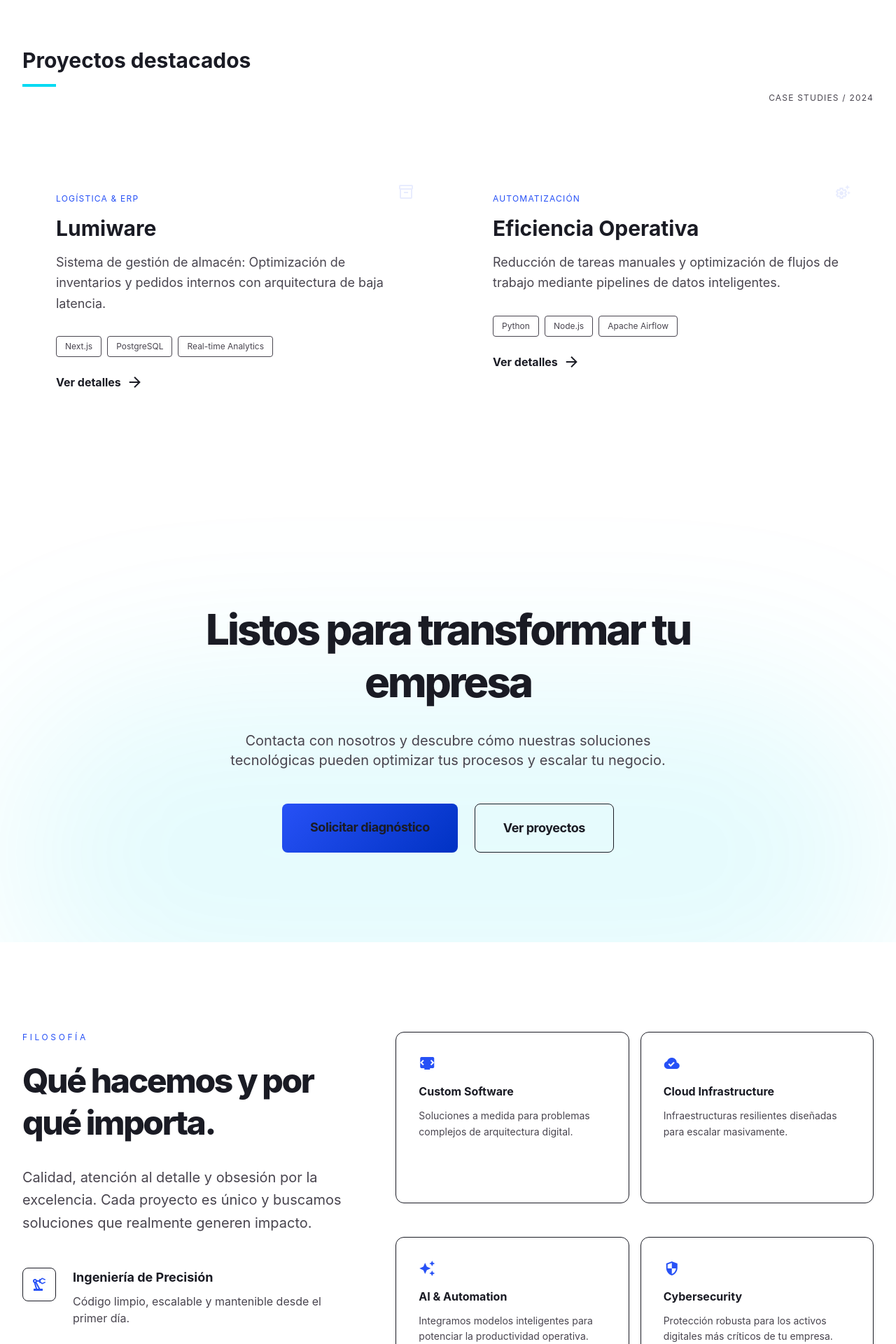
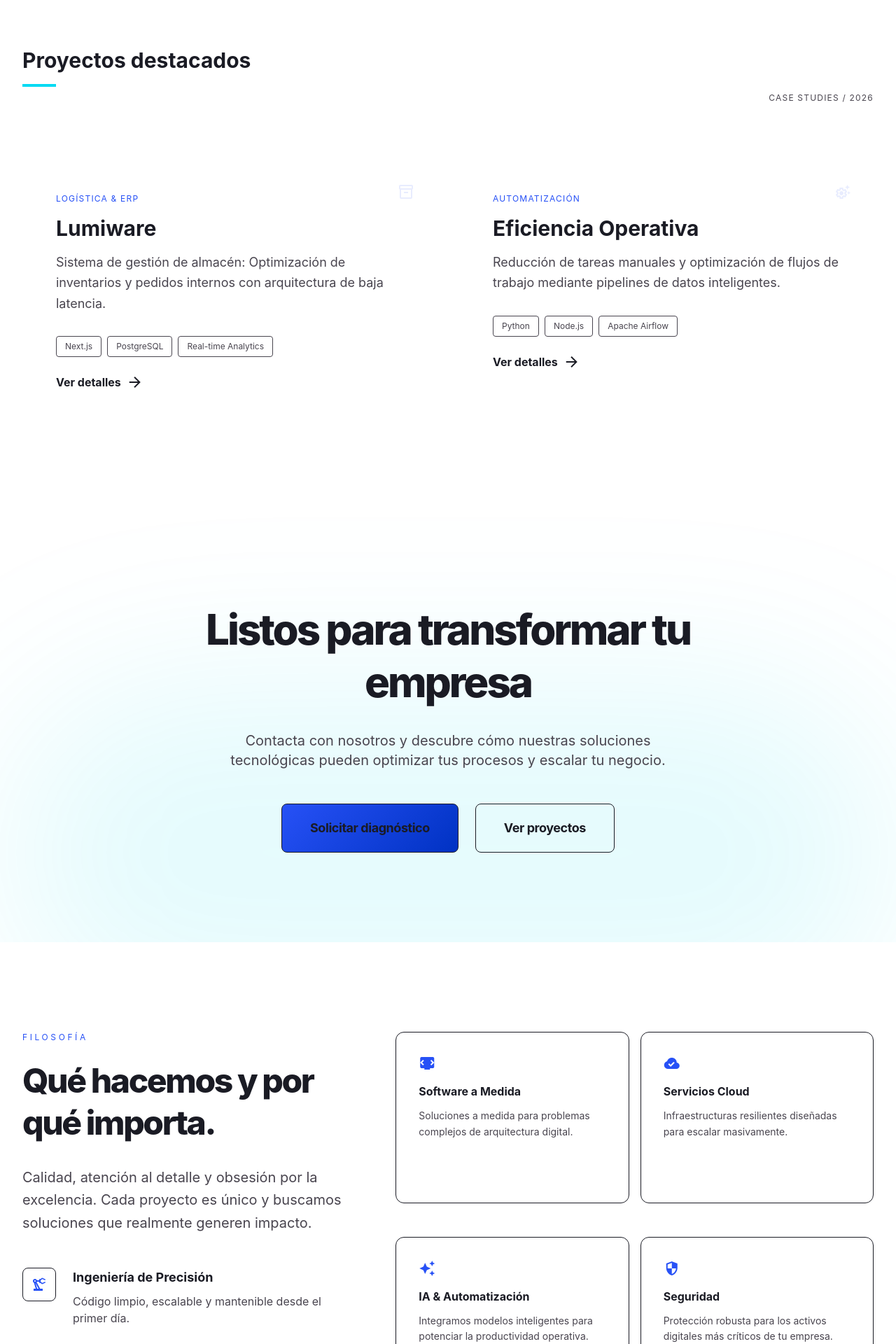
Before and after one commit to JoseMas68/lumicatech, a Next.js app: page / in a window 1280 px wide. Shown: the part 860-2780 px from the top of the page at 70% size. Built offline with nearby package versions, Linux system fonts and the light colour scheme; a web font is replaced by a local one.

Commit message:
fix(content): translate services and update year

```diff
--- a/app/components/ApproachSection.tsx
+++ b/app/components/ApproachSection.tsx
@@ -4,25 +4,25 @@ export default function ApproachSection() {
   const services = [
     {
       icon: "developer_mode_tv",
-      title: "Custom Software",
+      title: "Software a Medida",
       description: "Soluciones a medida para problemas complejos de arquitectura digital.",
       filled: true
     },
     {
       icon: "cloud_done",
-      title: "Cloud Infrastructure",
+      title: "Servicios Cloud",
       description: "Infraestructuras resilientes diseñadas para escalar masivamente.",
       filled: true
     },
     {
       icon: "auto_awesome",
-      title: "AI & Automation",
+      title: "IA & Automatización",
       description: "Integramos modelos inteligentes para potenciar la productividad operativa.",
       filled: true
     },
     {
       icon: "security",
-      title: "Cybersecurity",
+      title: "Seguridad",
       description: "Protección robusta para los activos digitales más críticos de tu empresa.",
       filled: true
     }
@@ -87,9 +87,8 @@ export default function ApproachSection() {
             {services.map((service, idx) => (
               <div
                 key={idx}
-                className={`bg-surface p-8 rounded-xl border border-outline-variant/5 hover:scale-[1.02] transition-transform duration-300 ${
-                  idx >= 2 ? 'sm:mt-8' : ''
-                }`}
+                className={`bg-surface p-8 rounded-xl border border-outline-variant/5 hover:scale-[1.02] transition-transform duration-300 ${idx >= 2 ? 'sm:mt-8' : ''
+                  }`}
               >
                 <span
                   className="material-symbols-outlined text-primary-container mb-4 text-3xl"
--- a/app/components/Header.tsx
+++ b/app/components/Header.tsx
@@ -74,7 +74,7 @@ export default function Header() {
           {/* CTA Button - Contraste máximo (texto blanco sobre azul) */}
           <Link
             href="/booking"
-            className="hidden md:inline-flex bg-gradient-to-br from-primary to-primary-container text-on-primary-container px-6 py-2.5 rounded-lg text-sm font-bold tracking-tight transition-all duration-200 hover:shadow-[0_0_20px_rgba(156,240,255,0.3)] hover:opacity-95 active:scale-95"
+            className="hidden md:inline-flex bg-gradient-to-br from-primary to-primary-container text-on-primary-container border border-current px-6 py-2.5 rounded-lg text-sm font-bold tracking-tight transition-all duration-200 hover:shadow-[0_0_20px_rgba(156,240,255,0.3)] hover:opacity-95 active:scale-95"
           >
             Solicitar diagnóstico
           </Link>
--- a/app/components/HeroSection.tsx
+++ b/app/components/HeroSection.tsx
@@ -33,7 +33,7 @@ export default function HeroSection() {
           <div className="flex flex-wrap gap-4">
             <Link
               href="/booking"
-              className="bg-primary text-white px-8 py-4 rounded-lg text-base font-bold tracking-tight hover:shadow-lg hover:shadow-primary/40 transition-all active:scale-95 inline-block"
+              className="bg-gradient-to-br from-primary to-primary-container text-on-primary-container border border-current px-8 py-4 rounded-lg text-base font-bold tracking-tight transition-all duration-200 hover:shadow-[0_0_20px_rgba(156,240,255,0.3)] hover:opacity-95 active:scale-95 inline-block"
             >
               Solicitar diagnóstico
             </Link>
--- a/app/components/ProjectsSection.tsx
+++ b/app/components/ProjectsSection.tsx
@@ -32,7 +32,7 @@ export default function ProjectsSection() {
             <div className="h-1 w-12 bg-primary-container mb-6"></div>
           </div>
           <div className="font-label text-on-surface-variant tracking-widest uppercase text-xs">
-            Case Studies / 2024
+            Case Studies / 2026
           </div>
         </div>
 
--- a/app/components/ServicesSection.tsx
+++ b/app/components/ServicesSection.tsx
@@ -17,7 +17,7 @@ export default function ServicesSection() {
         <div className="flex flex-col sm:flex-row justify-center gap-6">
           <Link
             href="/booking"
-            className="bg-gradient-to-br from-primary to-primary-container text-on-primary-container px-10 py-5 rounded-lg text-lg font-bold tracking-tight hover:shadow-[0_0_40px_rgba(156,240,255,0.4)] transition-all active:scale-95 inline-block"
+            className="bg-gradient-to-br from-primary to-primary-container text-on-primary-container border border-current px-10 py-5 rounded-lg text-lg font-bold tracking-tight hover:shadow-[0_0_40px_rgba(156,240,255,0.4)] transition-all active:scale-95 inline-block"
           >
             Solicitar diagnóstico
           </Link>
```
